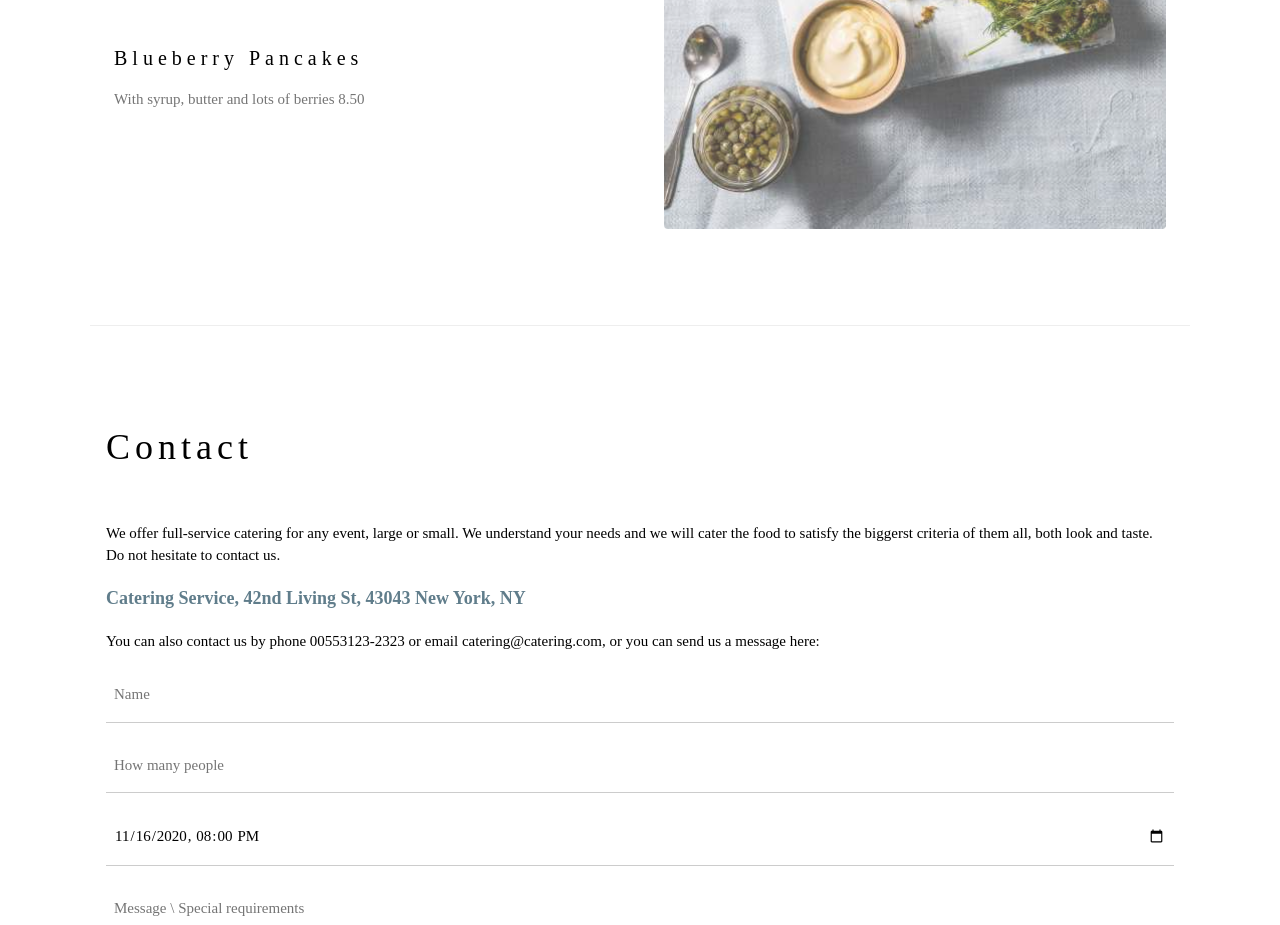
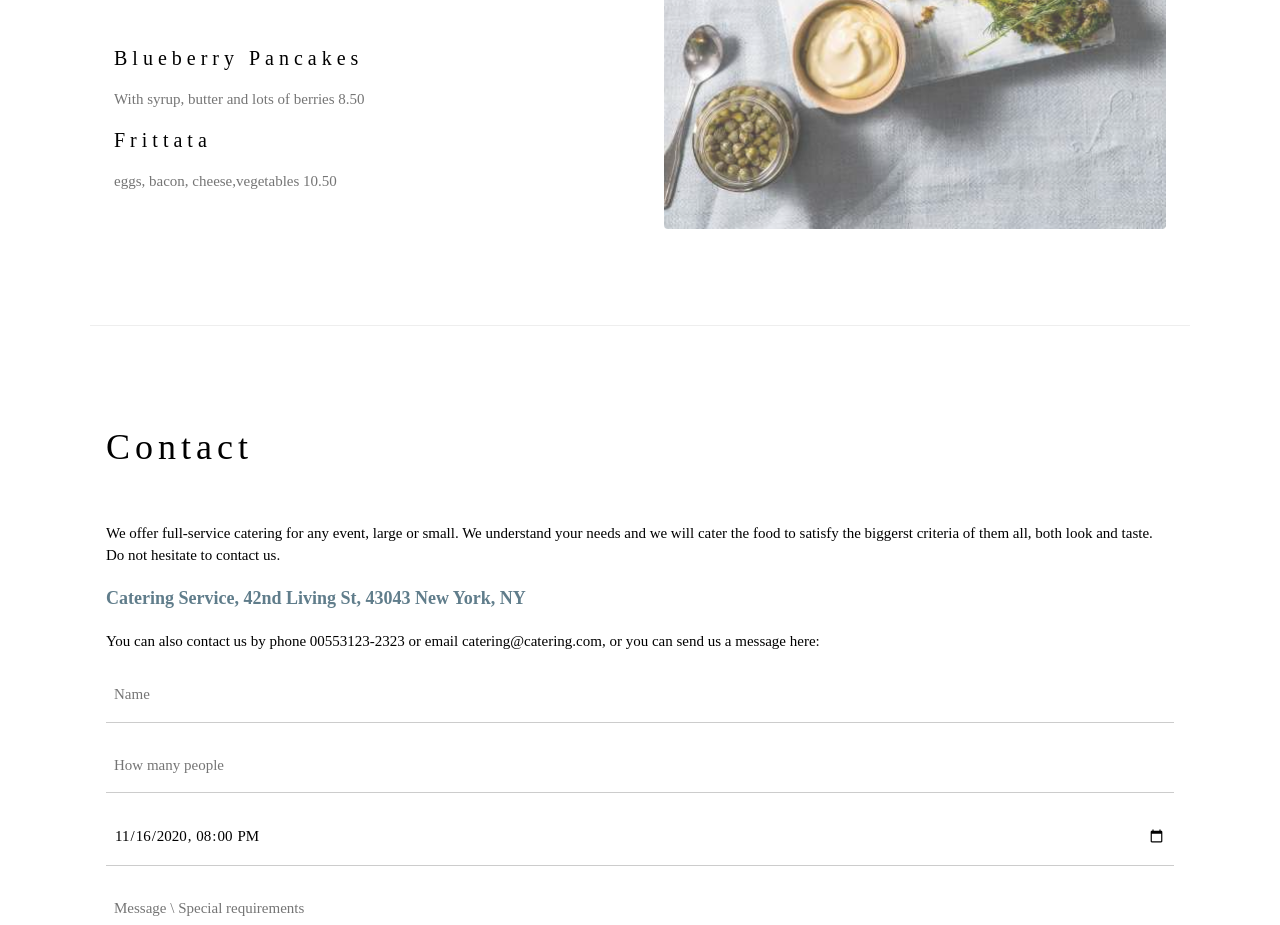
Before and after one commit to catdead20/Mywebsite, a plain HTML site: page index.html in a window 1280 px wide. Shown: the part 2060-2985 px from the top of the page. Drawn offline with nearby package versions, Linux system fonts and the light colour scheme.

Commit message:
Adicionado o item fritatta ao menu

```diff
--- a/index.html
+++ b/index.html
@@ -74,6 +74,9 @@ h1, h2, h3, h4, h5, h6 {
 
       <h4>Blueberry Pancakes</h4>
       <p class="w3-text-grey">With syrup, butter and lots of berries 8.50</p>
+
+      <h4>Frittata</h4>
+      <p class="w3-text-grey">eggs, bacon, cheese,vegetables 10.50</p>
     </div>
 
     <div class="w3-col l6 w3-padding-large">
```
